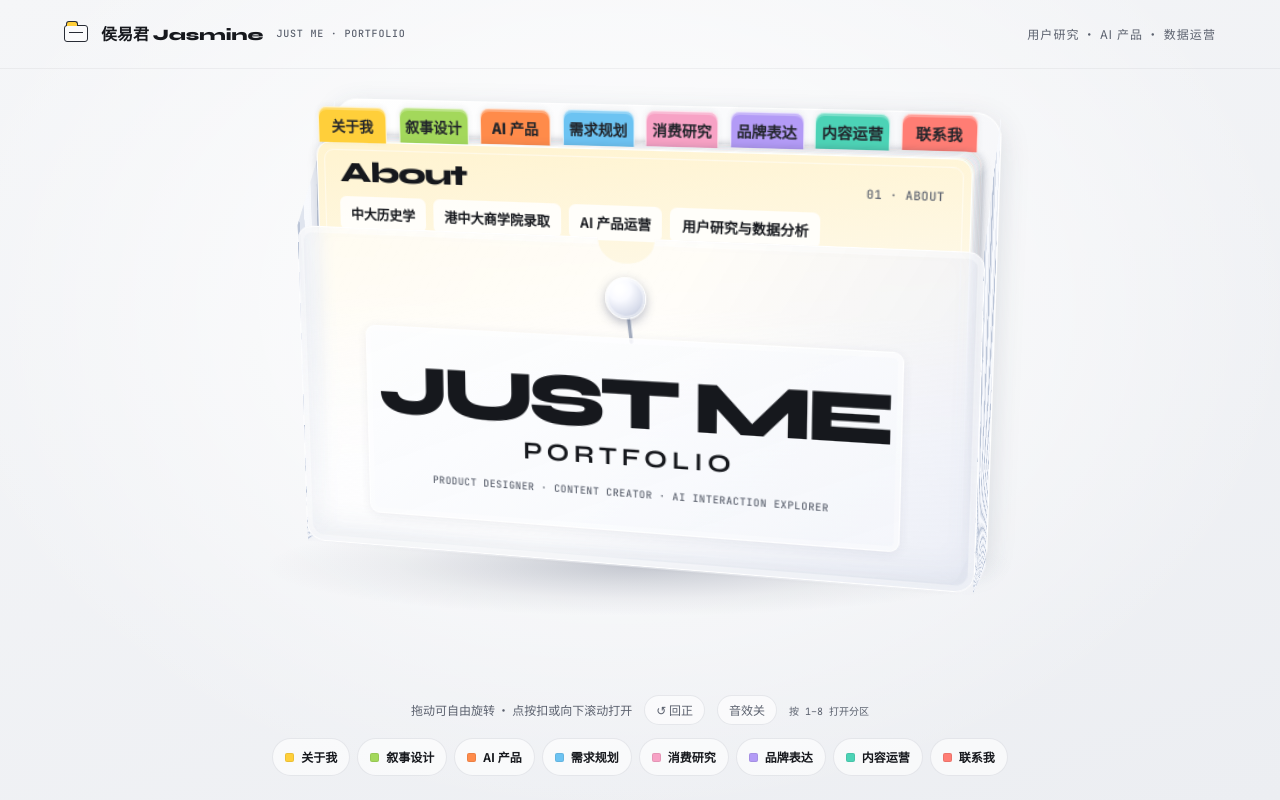
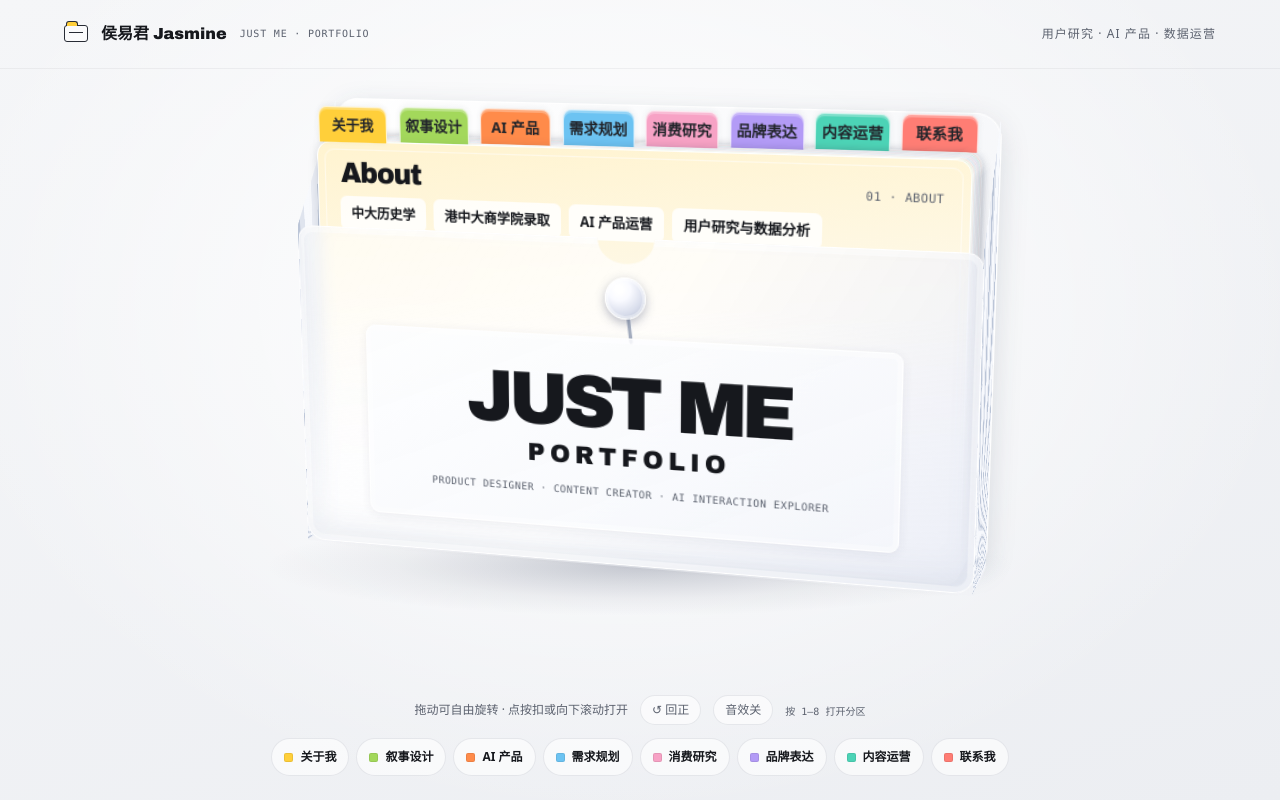
Before and after one commit to yijunhou68-dot/JUSTME, a plain HTML site: page index.html in a window 1280 px wide. Drawn offline with Linux system fonts and the light colour scheme; files whose address does not match are found by name.

Commit message:
Add files via upload

```diff
--- a/index.html
+++ b/index.html
@@ -3,12 +3,10 @@
 <head>
 <meta charset="utf-8">
 <meta name="viewport" content="width=device-width, initial-scale=1, viewport-fit=cover">
+<meta name="portfolio-version" content="v10-root-assets">
 <meta name="theme-color" content="#F5F6F8">
 <meta name="description" content="侯易君 Jasmine 的个人作品集。中山大学历史学本科生，关注 AI 产品、用户研究与数据运营。">
 <title>侯易君 Jasmine · Portfolio</title>
-<link rel="preconnect" href="https://fonts.googleapis.com">
-<link rel="preconnect" href="https://fonts.gstatic.com" crossorigin>
-<link href="https://fonts.googleapis.com/css2?family=DM+Sans:wght@600;700;800&family=JetBrains+Mono:wght@400;500&family=Noto+Sans+SC:wght@400;500;700;900&family=Syne:wght@500;700;800&display=swap" rel="stylesheet">
 <style>
 :root {
   color-scheme: light;
@@ -16,10 +14,10 @@
   --soft: #5b616e;
   --quiet: #9aa0ac;
   --ease: cubic-bezier(.16,1,.3,1);
-  --sans: 'Noto Sans SC', 'Microsoft YaHei', 'PingFang SC', system-ui, sans-serif;
-  --display: 'Syne', 'Arial Black', system-ui, sans-serif;
-  --mono: 'JetBrains Mono', Consolas, monospace;
-  --figures: 'DM Sans', 'Segoe UI', var(--sans);
+  --sans: 'PingFang SC', 'Microsoft YaHei', system-ui, sans-serif;
+  --display: 'Arial Black', 'Segoe UI', system-ui, sans-serif;
+  --mono: Consolas, 'SFMono-Regular', monospace;
+  --figures: 'Segoe UI', 'Helvetica Neue', var(--sans);
 }
 * { box-sizing: border-box; }
 html, body { width: 100%; height: 100%; margin: 0; overflow: hidden; }
@@ -364,6 +362,15 @@ button:active:not(.pocket,.tab),.contact-action:active { scale: .97; }
 }
 @media (prefers-reduced-motion: reduce) {
   *, *::before, *::after { animation-duration: .01ms !important; transition-duration: .01ms !important; scroll-behavior: auto !important; }
+}
+.reading .stage { visibility: hidden; }
+.fig button[aria-busy="true"] { cursor: progress; }
+@media (max-width:650px), (pointer:coarse) {
+  .reader,.pocket-glass { backdrop-filter: none; -webkit-backdrop-filter: none; }
+  .reader { clip-path: none !important; box-shadow: 0 7px 22px #29334c18; }
+  .pleat { display: none; }
+  .sheet,.board { box-shadow: none; }
+  .reader-scroll { -webkit-overflow-scrolling: touch; }
 }
 </style>
 </head>
@@ -551,6 +558,132 @@ const imageSizes = {
     822
   ]
 };
+const imageAssets = {
+  "contact-wechat.png": {
+    "preview": "contact-wechat.png",
+    "full": "contact-wechat.png"
+  },
+  "danmei-competition.jpg": {
+    "preview": "danmei-competition.jpg.webp",
+    "full": "danmei-competition.jpg"
+  },
+  "danmei-survey.jpg": {
+    "preview": "danmei-survey.jpg.webp",
+    "full": "danmei-survey.jpg"
+  },
+  "forest-strategy.jpg": {
+    "preview": "forest-strategy.jpg.webp",
+    "full": "forest-strategy.jpg"
+  },
+  "game-survey.jpg": {
+    "preview": "game-survey.jpg.webp",
+    "full": "game-survey.jpg"
+  },
+  "light-poster.png": {
+    "preview": "light-poster.png.webp",
+    "full": "light-poster.png"
+  },
+  "loreal-concept.jpg": {
+    "preview": "loreal-concept.jpg.webp",
+    "full": "loreal-concept.jpg"
+  },
+  "me-illu.jpg": {
+    "preview": "me-illu.jpg.webp",
+    "full": "me-illu.jpg"
+  },
+  "me-photo.jpg": {
+    "preview": "me-photo.jpg.webp",
+    "full": "me-photo.jpg"
+  },
+  "ops-editorial-cinema.png": {
+    "preview": "ops-editorial-cinema.png.webp",
+    "full": "ops-editorial-cinema.png"
+  },
+  "ops-editorial-dunhuang.png": {
+    "preview": "ops-editorial-dunhuang.png.webp",
+    "full": "ops-editorial-dunhuang.png"
+  },
+  "ops-editorial-purple.png": {
+    "preview": "ops-editorial-purple.png.webp",
+    "full": "ops-editorial-purple.png"
+  },
+  "ops-editorial.png": {
+    "preview": "ops-editorial.png.webp",
+    "full": "ops-editorial.png"
+  },
+  "ops-poster-numbed.png": {
+    "preview": "ops-poster-numbed.png.webp",
+    "full": "ops-poster-numbed.png"
+  },
+  "ops-poster-plastic.png": {
+    "preview": "ops-poster-plastic.png.webp",
+    "full": "ops-poster-plastic.png"
+  },
+  "ops-ppt-danmei.png": {
+    "preview": "ops-ppt-danmei.png.webp",
+    "full": "ops-ppt-danmei.png"
+  },
+  "p11-01.jpg": {
+    "preview": "p11-01.jpg.webp",
+    "full": "p11-01.jpg"
+  },
+  "p11-02.jpg": {
+    "preview": "p11-02.jpg.webp",
+    "full": "p11-02.jpg"
+  },
+  "p2-01.jpg": {
+    "preview": "p2-01.jpg.webp",
+    "full": "p2-01.jpg"
+  },
+  "p2-04.jpg": {
+    "preview": "p2-04.jpg",
+    "full": "p2-04.jpg"
+  },
+  "p2-script.png": {
+    "preview": "p2-script.png.webp",
+    "full": "p2-script.png"
+  },
+  "p3-01.jpg": {
+    "preview": "p3-01.jpg.webp",
+    "full": "p3-01.jpg"
+  },
+  "p3-03.jpg": {
+    "preview": "p3-03.jpg.webp",
+    "full": "p3-03.jpg"
+  },
+  "p4-01.png": {
+    "preview": "p4-01.png.webp",
+    "full": "p4-01.png"
+  },
+  "p4-02.png": {
+    "preview": "p4-02.png.webp",
+    "full": "p4-02.png"
+  },
+  "p4-03.jpg": {
+    "preview": "p4-03.jpg.webp",
+    "full": "p4-03.jpg"
+  },
+  "p4-04.jpg": {
+    "preview": "p4-04.jpg",
+    "full": "p4-04.jpg"
+  },
+  "star-competitor-excerpt.png": {
+    "preview": "star-competitor-excerpt.png.webp",
+    "full": "star-competitor-excerpt.png"
+  },
+  "star-metrics-excerpt.png": {
+    "preview": "star-metrics-excerpt.png.webp",
+    "full": "star-metrics-excerpt.png"
+  },
+  "star-report-template.png": {
+    "preview": "star-report-template.png.webp",
+    "full": "star-report-template.png"
+  }
+};
+function assetURL(file, full = false) {
+  const asset = imageAssets[file];
+  return asset[full ? 'full' : 'preview'];
+}
 const pending = '<span class="pending">待填写</span>';
 
 const cases = {
@@ -771,7 +904,7 @@ function escapeHTML(value) {
 function figure(file, caption, options = {}) {
   const [width,height] = imageSizes[file];
   const alt = options.alt || caption;
-  const source = options.preview ? 'img/t/' + file + '.webp' : 'img/' + file;
+  const source = assetURL(file);
   const variant = [height / width > 2.05 ? 'tall' : '', options.qr ? 'qr-image' : ''].filter(Boolean).join(' ');
   return '<figure class="fig ' + (options.className || '') + '"><button type="button" class="' + variant +
     '" aria-label="放大' + escapeHTML(alt) + '" data-photo="' + file + '"><img src="' + source + '" alt="' +
@@ -959,11 +1092,13 @@ const lightbox = $('lightbox');
 const lightScroll = $('light-scroll');
 const lightZoom = $('light-zoom');
 const motion = matchMedia('(prefers-reduced-motion: reduce)');
+const lightweight = matchMedia('(max-width: 650px), (pointer: coarse)');
+const instantPose = () => motion.matches || lightweight.matches;
 const ease = 'cubic-bezier(.16,1,.3,1)';
 const clamp = (value,min,max) => Math.max(min,Math.min(max,value));
 const mix = (from,to,amount) => from + (to - from) * amount;
 const radians = degrees => degrees * Math.PI / 180;
-const duration = ms => motion.matches ? 1 : ms;
+const duration = ms => motion.matches ? 1 : lightweight.matches ? Math.min(ms,130) : ms;
 const sleep = ms => new Promise(resolve => setTimeout(resolve,duration(ms)));
 const frame = () => new Promise(resolve => requestAnimationFrame(resolve));
 const corners = '<i class="corner tl"></i><i class="corner tr"></i><i class="corner br"></i><i class="corner bl"></i>';
@@ -974,7 +1109,7 @@ const sheets = sections.map((section,i) => {
   hinge.style.setProperty('--accent',palette[i]);
   hinge.style.setProperty('--tab-x', (3 + 71.5 * i) + 'px');
   const previews = '<div class="sheet-previews">' +
-    (section.previews || []).map(file => '<img src="img/t/' + file + '" alt="">').join('') +
+    (section.previews || []).map(file => '<img src="' + assetURL(file) + '" alt="" decoding="async">').join('') +
     section.notes.map(note => '<span>' + escapeHTML(note) + '</span>').join('') + '</div>';
   hinge.innerHTML = '<div class="sheet-rise"><div class="sheet-back"></div><button class="tab" type="button" data-section="' +
     i + '" aria-label="阅读' + section.name + '" aria-haspopup="dialog">' +
@@ -1018,7 +1153,7 @@ function easing(progress) {
   }
   return progress >= 1 ? 1 : curve((low + high) / 2,1,1);
 }
-function requestTick() { if (!raf) raf = requestAnimationFrame(renderPose); }
+function requestTick() { if (!raf && !document.hidden) raf = requestAnimationFrame(renderPose); }
 function renderPose(now) {
   raf = 0;
   const delta = clamp((now - lastTime) / 16.667,.4,3);
@@ -1026,13 +1161,13 @@ function renderPose(now) {
   const spreadProgress = clamp((now - spreadStart) / duration(950),0,1);
   spread = mix(spreadFrom,Number(open),easing(spreadProgress));
   if (resetting) {
-    const amount = motion.matches ? 1 : 1 - .92 ** delta;
+    const amount = instantPose() ? 1 : 1 - .92 ** delta;
     viewX = mix(viewX,initial.x,amount);
     viewY = mix(viewY,initial.y,amount);
     if (Math.abs(viewX - initial.x) + Math.abs(viewY - initial.y) < .07) {
       viewX = initial.x; viewY = initial.y; resetting = false;
     }
-  } else if (!drag && !motion.matches && phase === 'desk') {
+  } else if (!drag && !instantPose() && phase === 'desk') {
     viewX = clamp(viewX + velocityX * delta,-80,40);
     viewY += velocityY * delta;
     velocityX *= .94 ** delta;
@@ -1040,10 +1175,9 @@ function renderPose(now) {
     if (Math.abs(velocityX) < .012) velocityX = 0;
     if (Math.abs(velocityY) < .012) velocityY = 0;
   }
-  const still = !motion.matches && !drag && !resetting && !velocityX && !velocityY && phase === 'desk';
-  const drift = still ? Math.sin(now / 11000 * Math.PI * 2) * 1.2 : 0;
+  const drift = 0;
   const scaleTarget = phase === 'reading' || phase === 'turning' ? .97 : 1;
-  readerScale = mix(readerScale,scaleTarget,motion.matches ? 1 : 1 - .83 ** delta);
+  readerScale = mix(readerScale,scaleTarget,instantPose() ? 1 : 1 - .83 ** delta);
   stage.style.setProperty('--scene-scale', desktopScale * readerScale);
   folder.style.transform = 'rotateX(' + clamp(viewX - 8 * spread + drift * .6,-80,40) + 'deg) rotateY(' + (viewY + drift) + 'deg)';
   const pocketAngle = 58 * spread;
@@ -1072,7 +1206,7 @@ function renderPose(now) {
     const angle = mix(46,6,i / (sheets.length - 1)) * spread;
     const bend = hover < 0 || i === hover ? 0 : (i < hover ? 5 : -2) * spread;
     const y = pulled === i ? 320 : hover === i ? mix(18,70,spread) : 0;
-    const speed = motion.matches ? 1 : 1 - .82 ** delta;
+    const speed = instantPose() ? 1 : 1 - .82 ** delta;
     item.y = mix(item.y,y,speed);
     item.bend = mix(item.bend,bend,speed);
     if (Math.abs(item.y - y) < .1) item.y = y;
@@ -1083,7 +1217,7 @@ function renderPose(now) {
     item.rise.style.transform = 'translateY(' + -item.y + 'px)';
   });
   if (spreadProgress < 1 || flare < 1 || movingSheet || resetting ||
-      Math.abs(readerScale - scaleTarget) > .001 || (!motion.matches && phase === 'desk')) requestTick();
+      Math.abs(readerScale - scaleTarget) > .001 || (!instantPose() && (velocityX || velocityY))) requestTick();
 }
 function setOpen(value) {
   if (open === value) return;
@@ -1175,7 +1309,7 @@ window.addEventListener('pointermove',event => {
 function endDrag(event) {
   if (event.pointerId !== drag?.id) return;
   suppressClick = drag.moved;
-  if (performance.now() - drag.lastTime > 85 || event.type === 'pointercancel') {
+  if (instantPose() || performance.now() - drag.lastTime > 85 || event.type === 'pointercancel') {
     velocityX = 0; velocityY = 0;
   }
   drag = null;
@@ -1217,7 +1351,10 @@ for (const item of sheets) {
 }
 
 async function animate(element,keyframes,ms,options = {}) {
-  const animation = element.animate(keyframes,{duration:duration(ms),easing:ease,...options});
+  const frames = instantPose() && element === reader
+    ? [{opacity:1},{opacity:1}]
+    : keyframes;
+  const animation = element.animate(frames,{duration:duration(ms),easing:ease,...options});
   try { await animation.finished; } catch { /* A newer view cancelled the animation. */ }
 }
 function readerClip(source) {
@@ -1243,7 +1380,7 @@ function renderPage(index) {
   scroll.scrollTop = 0;
 }
 function revealContent() {
-  if (motion.matches || !('IntersectionObserver' in window)) return;
+  if (instantPose() || !('IntersectionObserver' in window)) return;
   const parts = [...content.children].flatMap(block =>
     block.matches('header,.about-grid,.case-study') ? [...block.children] : [block]);
   let delays = 0;
@@ -1292,6 +1429,7 @@ async function openPage(index,trigger) {
   const source = sheets[index].sheet.getBoundingClientRect();
   renderPage(index);
   readerDialog.showModal();
+  document.documentElement.classList.add('reading');
   $('put-back').focus({preventScroll:true});
   scroll.scrollTop = 0;
   phase = 'reading';
@@ -1319,6 +1457,7 @@ async function closePage() {
     animate($('reader-scrim'),[{opacity:Number(shade)},{opacity:0}],560,{fill:'forwards'})
   ]);
   readerDialog.close();
+  document.documentElement.classList.remove('reading');
   reader.getAnimations().forEach(animation => animation.cancel());
   $('reader-scrim').getAnimations().forEach(animation => animation.cancel());
   revealObserver?.disconnect();
@@ -1427,8 +1566,16 @@ async function openPhoto(trigger) {
   }
   const photo = new Image();
   photo.alt = original.alt;
-  photo.src = 'img/' + trigger.dataset.photo;
+  trigger.setAttribute('aria-busy','true');
+  photo.src = assetURL(trigger.dataset.photo,true);
+  try {
+    await photo.decode();
+  } catch {
+    photo.src = original.currentSrc || original.src;
     try { await photo.decode(); } catch { return; }
+  } finally {
+    trigger.removeAttribute('aria-busy');
+  }
   if (phase !== 'reading' || lightbox.open || !trigger.isConnected) return;
   const box = original.getBoundingClientRect();
   const padding = innerWidth <= 650 ? 24 : 56;
@@ -1487,15 +1634,30 @@ lightbox.addEventListener('click',event => {
 });
 
 new ResizeObserver(fit).observe(stage);
-motion.addEventListener('change',() => { velocityX = 0; velocityY = 0; requestTick(); });
+function updateMotion() {
+  velocityX = 0; velocityY = 0;
+  requestTick();
+}
+motion.addEventListener('change',updateMotion);
+lightweight.addEventListener('change',updateMotion);
+document.addEventListener('visibilitychange',() => {
+  if (document.hidden) {
+    cancelAnimationFrame(raf);
+    raf = 0;
+  } else {
+    lastTime = performance.now();
+    requestTick();
+  }
+});
 fit();
-renderPose(performance.now());
+requestTick();
+if (!instantPose()) {
   animate($('entry'),[{transform:'translateY(70px)'},{transform:'translateY(0)'}],1200);
   sheets.forEach(({rise},i) => {
-  // Animate front, back and label together without flattening their 3D layers.
     rise.animate([{translate:'0 80px'},{translate:'0 0'}],
       {duration:duration(900),delay:duration(65*i),easing:ease,fill:'backwards'});
   });
+}
 </script>
 </body>
 </html>
```
Lines whose indentation alone changed are shown as unchanged.
